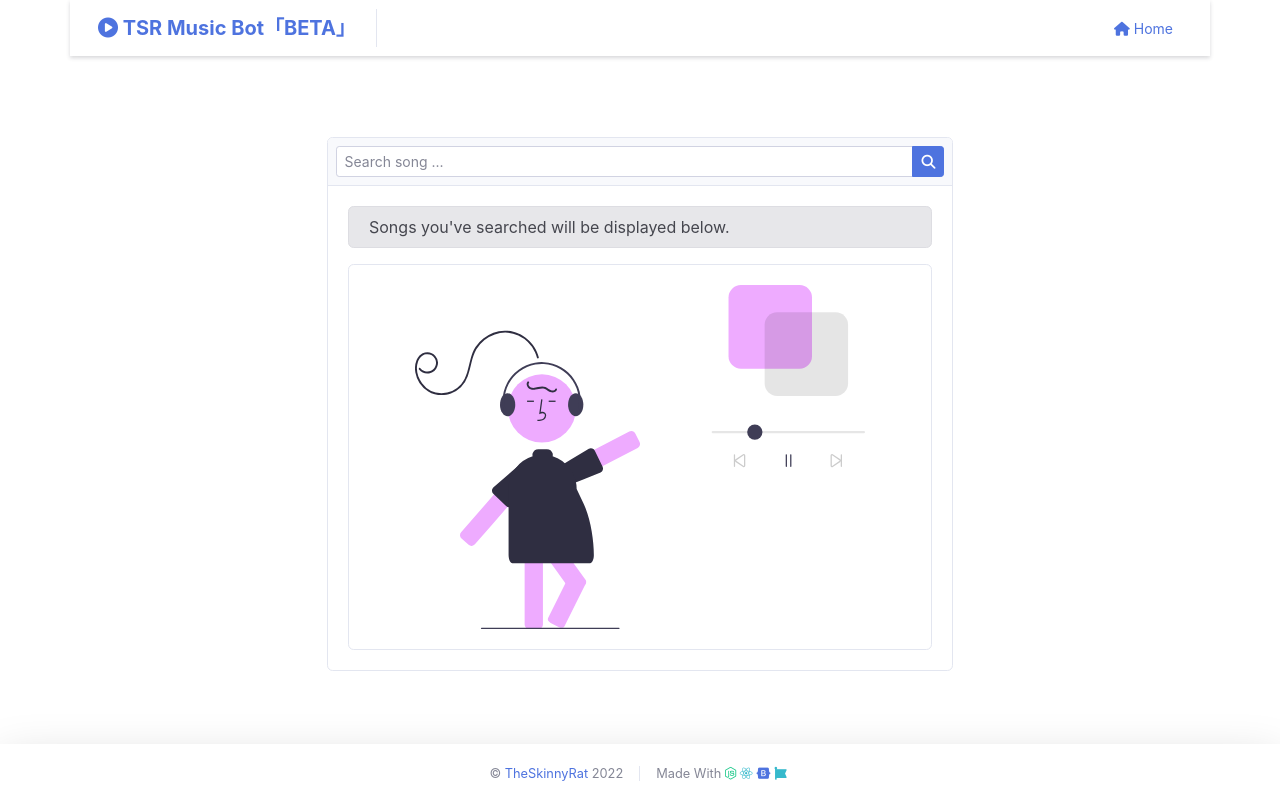
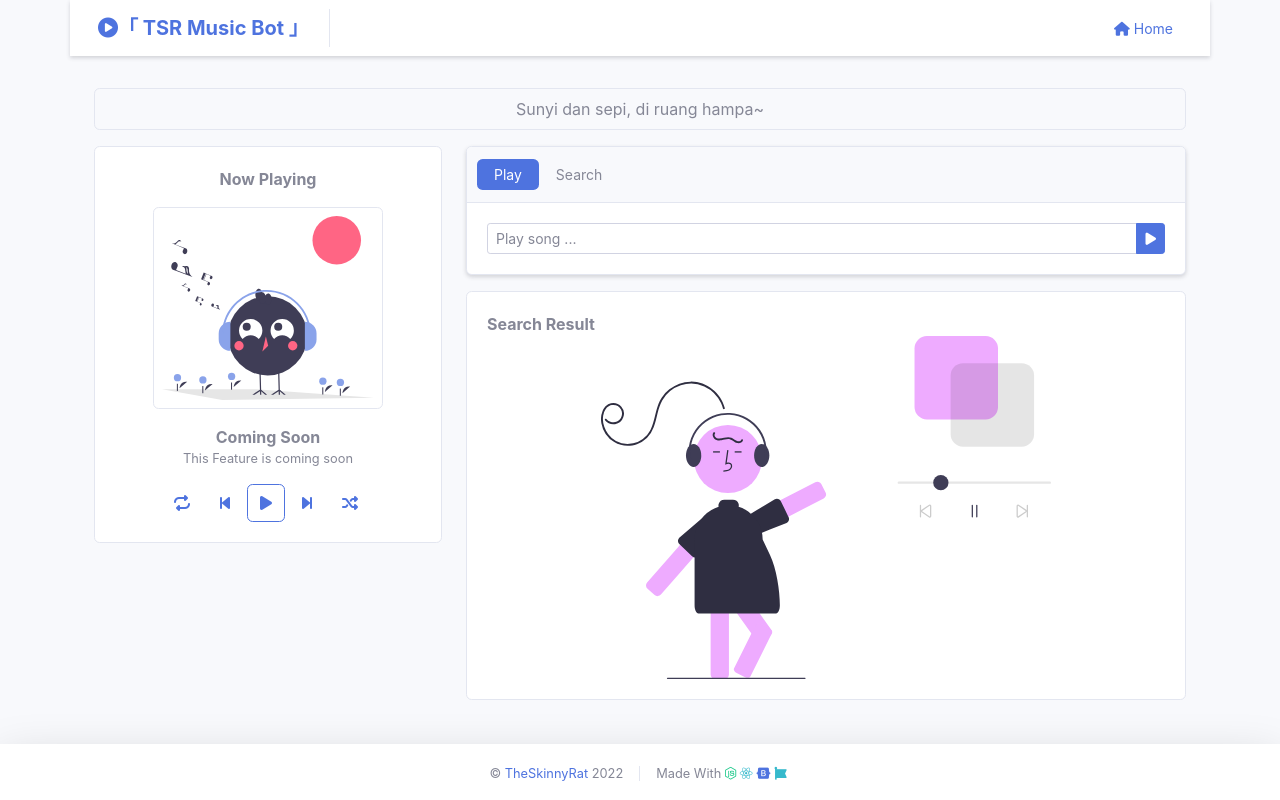
Before and after one commit to TheSkinnyRat/tsr-lavamusic-web, a React (Create React App) app: page /guild/1 in a window 1280 px wide. Built offline with nearby package versions, Linux system fonts and the light colour scheme; no server answers.

Commit message:
interface update

```diff
--- a/src/components/atoms/Alert.jsx
+++ b/src/components/atoms/Alert.jsx
@@ -2,9 +2,12 @@
 function App(props) {
 
   return (
-    <div className={`alert alert-${props.alert.type ? props.alert.type : `secondary`} p-2 px-3`} role="alert">
-      {props.alert.loading ? <i className="fa-solid fa-rotate fa-spin"></i> : null}&nbsp;
-      {props.alert.title ? props.alert.title : `Unknown Alert`}
+    <div className={`card mb-2 mb-sm-3 bg-light text-center`}>
+      <div className={`card-body p-2 text-${props.alert.type ? props.alert.type : `secondary`}`}>
+        {props.alert.loading ? <i className="fa-solid fa-rotate fa-spin"></i> : null}
+        {props.alert.loading ? <span>&nbsp;</span> : null}
+        {props.alert.title ? props.alert.title : `Unknown Alert`}
+      </div>
     </div>
   );
 }
--- /dev/null
+++ b/src/components/atoms/FormMusicPlay.jsx
@@ -0,0 +1,50 @@
+import { useParams } from 'react-router-dom';
+import { useState } from 'react';
+import api from '../../api';
+
+function App({setAlert, setSongs}) {
+
+  const { guildId } = useParams();
+
+  const [queryInput, setQueryInput] = useState('');
+
+  const search = async (e, query) => {
+		setAlert({ type: 'primary', title: `Searching for: ${query}`, loading: true });
+		e.preventDefault();
+		try {
+			const searchResponse = await api.musicSearch(query);
+			if(searchResponse.success) {
+        const track = searchResponse.success.data.search.tracks[0];
+        if (!track) return setAlert({ type: 'danger', title: `No Result for: ${query}`, loading: false });
+				setSongs([track]);
+				setAlert({ type: 'primary', title: `Adding: ${track.title}`, loading: true });
+
+        const playResponse = await api.guildTrackAdd(guildId, track.identifier);
+        if(playResponse.success) {
+          setAlert({ type: 'success', title: playResponse.success.data.message, loading: false });
+        }
+			}
+		} catch (error) {
+			setAlert({ type: 'danger', title: `Error: ${error?.response?.data?.error?.message || 'Unknown Error'}`, loading: false });
+		}
+	}
+
+  return (
+    <form className="input-group" onSubmit={(e) => search(e, queryInput)}>
+      <input
+        type="text"
+        value={queryInput}
+        className="form-control form-control-sm"
+        placeholder="Play song ..."
+        onInput={(e) => setQueryInput(e.target.value)}
+        required={true} />
+      <div className="input-group-append">
+        <button id="btnSearch" className="btn btn-primary btn-sm" type="submit">
+          <i className="fa-solid fa-play"></i>
+        </button>
+      </div>
+    </form>
+  );
+}
+
+export default App;
--- /dev/null
+++ b/src/components/atoms/FormMusicSearch.jsx
@@ -0,0 +1,42 @@
+import { useState } from 'react';
+import api from '../../api';
+
+function App({setAlert, setSongs}) {
+
+  const [queryInput, setQueryInput] = useState('');
+
+  const search = async (e, query) => {
+		setAlert({ type: 'primary', title: `Searching for: ${query}`, loading: true });
+		e.preventDefault();
+		try {
+			const response = await api.musicSearch(query);
+			if(response.success) {
+        const tracks = response.success.data.search.tracks;
+        if (!tracks[0]) return setAlert({ type: 'danger', title: `No Result for: ${query}`, loading: false });
+        setSongs(tracks.slice(0, 10));
+				setAlert({ type: 'success', title: `Result for: ${query}`, loading: false });
+			}
+		} catch (error) {
+			setAlert({ type: 'danger', title: `Error: ${error?.response?.data?.error?.message || 'Unknown Error'}`, loading: false });
+		}
+	}
+
+  return (
+    <form className="input-group" onSubmit={(e) => search(e, queryInput)}>
+      <input
+        type="text"
+        value={queryInput}
+        className="form-control form-control-sm"
+        placeholder="Search song ..."
+        onInput={(e) => setQueryInput(e.target.value)}
+        required={true} />
+      <div className="input-group-append">
+        <button id="btnSearch" className="btn btn-primary btn-sm" type="submit">
+          <i className="fa-solid fa-magnifying-glass"></i>
+        </button>
+      </div>
+    </form>
+  );
+}
+
+export default App;
--- a/src/components/atoms/Song.jsx
+++ b/src/components/atoms/Song.jsx
@@ -8,7 +8,7 @@ function App({song, setAlert}) {
   const { guildId } = useParams();
 
   const addSong = async (identifier) => {
-		setAlert({ type: 'warning', title: `Adding to queue: ${song.title}`, loading: true });
+		setAlert({ type: 'primary', title: `Adding to queue: ${song.title}`, loading: true });
 		try {
 			const response = await api.guildTrackAdd(guildId, identifier);
 			if(response.success) {
@@ -25,31 +25,21 @@ function App({song, setAlert}) {
 
   return (
     <div>
-      <div className="row align-items-center">
-        <div className="col-12 col-md-2">
-          <img src={song.thumbnail} alt="" className="rounded border" width="75" height="55" />
+      <div className="row mt-3">
+        <div className="col-4 col-sm-2 my-auto p-0 m-0">
+          <img src={song.thumbnail} alt="" className="rounded border img-fluid mx-auto d-block w-75 h-75"/>
         </div>
-        <div className="col-10 col-md-8">
-          <div className="row">
-            <div className="col-12">
-              <div className="font-weight-bold">
-                {song.title}
-              </div>
-            </div>
-            <div className="col-12">
-              <div className="text-muted">
-                {song.author} ({convertTime(song.duration)})
-              </div>
-            </div>
-          </div>
+        <div className="col-9 col-sm-8">
+          <div className='mt-2 font-weight-bold d-block text-truncate'>{song.title}</div>
+          <small className='text-muted'>{song.author} ({convertTime(song.duration)})</small>
         </div>
-        <div className="col-2 d-flex justify-content-center">
-          <button className="btn btn-primary btn-sm" type="button" onClick={() => addSong(song.identifier)}>
+        <div className="col-3 col-sm-2 text-right my-auto">
+          <button className="btn btn-primary btn-sm" onClick={() => addSong(song.identifier)}>
             <i className="fa-solid fa-plus"></i>
           </button>
         </div>
       </div>
-      <hr />
+      <hr className='d-sm-none' />
     </div>
   );
 }
--- /dev/null
+++ b/src/components/organisms/CardMenuMusic.jsx
@@ -0,0 +1,30 @@
+import FormMusicSearch from '../atoms/FormMusicSearch';
+import FormMusicPlay from '../atoms/FormMusicPlay';
+
+function App({setAlert, setSongs}) {
+
+  return (
+    <div className="card text-center mb-2 mb-md-3 shadow-sm">
+			<div className="card-header">
+				<ul className="nav nav-pills card-header-pills">
+					<li className="nav-item">
+						<button className="btn btn-sm nav-link py-1 active" data-toggle="pill" data-target="#pills-play">Play</button>
+					</li>
+					<li className="nav-item">
+						<button className="btn btn-sm nav-link py-1" data-toggle="pill" data-target="#pills-search">Search</button>
+					</li>
+				</ul>
+			</div>
+			<div className="card-body tab-content">
+				<div className="tab-pane fade show active" id="pills-play">
+					<FormMusicPlay setAlert={setAlert} setSongs={setSongs} />
+				</div>
+				<div className="tab-pane fade" id="pills-search">
+					<FormMusicSearch setAlert={setAlert} setSongs={setSongs} />
+				</div>
+			</div>
+		</div>
+  );
+}
+
+export default App;
--- a/src/components/organisms/CardMusic.jsx
+++ b/src/components/organisms/CardMusic.jsx
@@ -2,7 +2,7 @@ import { useState } from 'react';
 import Alert from '../atoms/Alert';
 import ImgMusic from '../atoms/ImgMusic';
 import Song from '../atoms/Song';
-import api from '../../api';
+import FormMusicSearch from '../atoms/FormMusicSearch';
 
 function App() {
 
@@ -12,45 +12,16 @@ function App() {
 		loading: false
 	};
 	const [alert, setAlert] = useState(initialAlert);
-
 	const [songs, setSongs] = useState([]);
-	const [queryInput, setQueryInput] = useState('');
-
-	const search = async (e, query) => {
-		setAlert({ type: 'warning', title: `Searching for: ${query}`, loading: true });
-		e.preventDefault();
-		try {
-			const response = await api.musicSearch(query);
-			if(response.success) {
-				setAlert({ type: 'success', title: `Result for: ${query}`, loading: false });
-				setSongs(response.success.data.search.tracks.slice(0, 5));
-			}
-		} catch (error) {
-			setAlert({ type: 'danger', title: `Error: ${error?.response?.data?.error?.message || 'Unknown Error'}`, loading: false });
-		}
-	}
 
   return (
-    <section id="secRoom" className="row h-75 my-3 my-md-0 h-100">
+    <section id="secCardMusic" className="row my-3 my-md-0 h-100">
 			<div className="container my-auto">
 				<div className="row align-items-center justify-content-center">
 					<div className="col-12 col-md-10 col-lg-7">
 						<div className="card">
 							<div className="card-header p-2">
-								<form className="input-group" onSubmit={(e) => search(e, queryInput)}>
-									<input
-										type="text"
-										value={queryInput}
-										className="form-control form-control-sm"
-										placeholder="Search song ..."
-										onInput={(e) => setQueryInput(e.target.value)}
-										required={true} />
-									<div className="input-group-append">
-										<button id="btnSearch" className="btn btn-primary btn-sm" type="submit">
-											<i className="fa-solid fa-magnifying-glass"></i>
-										</button>
-									</div>
-								</form>
+								<FormMusicSearch setAlert={setAlert} setSongs={setSongs} />
 							</div>
 							<div className="card-body">
 								<Alert alert={alert}/>
--- /dev/null
+++ b/src/components/organisms/CardMusicNowPlaying.jsx
@@ -0,0 +1,26 @@
+import imgIllustration from '../../images/undraw/happy-music.svg';
+
+function App() {
+
+  return (
+    <div className="card">
+			<div className="card-body text-center">
+				<p className='font-weight-bold'>Now Playing</p>
+				<img src={imgIllustration} alt="" className="rounded border img-fluid mx-auto d-block w-75 h-75 p-2"/>
+				<div className='font-weight-bold mt-3'>Coming Soon</div>
+				<div className='small'>This Feature is coming soon</div>
+				<div className="row mt-3">
+					<div className="col">
+						<button className='btn btn-link mr-1'><i className="fa-solid fa-repeat"></i></button>
+						<button className='btn btn-link mr-1'><i className="fa-solid fa-backward-step"></i></button>
+						<button className='btn btn-outline-primary mr-1'><i className="fa-solid fa-play"></i></button>
+						<button className='btn btn-link mr-1'><i className="fa-solid fa-forward-step"></i></button>
+						<button className='btn btn-link mr-1'><i className="fa-solid fa-shuffle"></i></button>
+					</div>
+				</div>
+			</div>
+		</div>
+  );
+}
+
+export default App;
--- a/src/components/organisms/Navbar.jsx
+++ b/src/components/organisms/Navbar.jsx
@@ -7,7 +7,7 @@ function App() {
 		  <div className="">
 		    <Link className="navbar-brand d-flex mr-auto text-primary" to="/">
 		      <span className="font-weight-bold mx-1">
-						<i className="fa-solid fa-circle-play"></i> TSR Music Bot「BETA」
+						<i className="fa-solid fa-circle-play"></i>「 TSR <span className='d-none d-sm-inline'>Music Bot</span> 」
 		      </span>
 		    </Link>
 		  </div>
--- a/src/components/pages/Room.jsx
+++ b/src/components/pages/Room.jsx
@@ -1,8 +1,13 @@
-import { useEffect } from 'react';
+import { useEffect, useState } from 'react';
 import '../../styles/App.css';
+import Alert from '../atoms/Alert';
+import ImgMusic from '../atoms/ImgMusic';
+import Song from '../atoms/Song';
+import CardMenuMusic from '../organisms/CardMenuMusic';
+import CardMusicNowPlaying from '../organisms/CardMusicNowPlaying';
 import Navbar from '../organisms/Navbar';
 import Footer from '../organisms/Footer';
-import CardMusic from '../organisms/CardMusic';
+
 
 function App() {
 
@@ -10,13 +15,41 @@ function App() {
     document.title = `TSR Music Bot`;
   });
 
+  const initialAlert = {
+		type: 'secondary',
+		title: 'Sunyi dan sepi, di ruang hampa~',
+		loading: false
+	};
+	const [alert, setAlert] = useState(initialAlert);
+  const [songs, setSongs] = useState([]);
+
   return (
-    <div id='wrapper'>
+    <div id='wrapper' className='bg-light'>
       <div style={{minHeight: '90vh'}} />
-      <div id="content-wrapper" className="d-flex flex-column bg-white overflow-hidden">
+      <div id="content-wrapper" className="d-flex flex-column overflow-hidden">
         <div id="content" className='mt-2 mb-4'>
           <Navbar />
-          <CardMusic />
+          <section id='secRoom' className='row'>
+            <div className="container">
+              <div className="row">
+                <div className="col-12">
+                  <Alert alert={alert} />
+                </div>
+                <div className='col-12 col-md-4 order-2 order-md-1 mt-2 mt-md-0'>
+                  <CardMusicNowPlaying />
+                </div>
+                <div className='col-12 col-md-8 order-1 order-md-2'>
+                  <CardMenuMusic setAlert={setAlert} setSongs={setSongs} />
+                  <div className="card">
+                    <div className="card-body">
+                      <span className='font-weight-bold'>Search Result</span>
+                      {(songs.length !== 0) ? songs.map(song => <Song key={song.identifier} song={song} setAlert={setAlert} />) : <ImgMusic />}
+                    </div>
+                  </div>
+                </div>
+              </div>
+            </div>
+          </section>
         </div>
         <Footer />
       </div>
```
